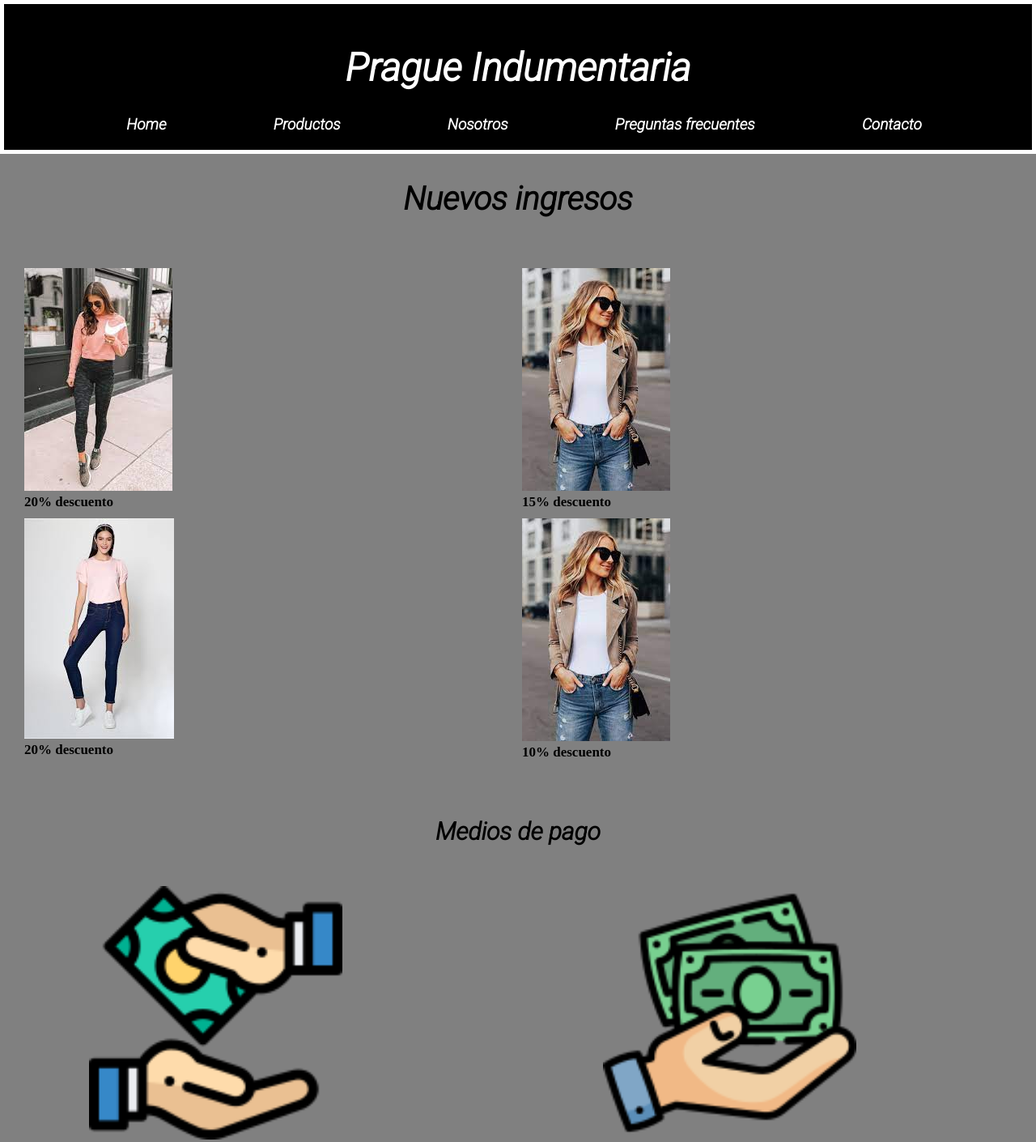
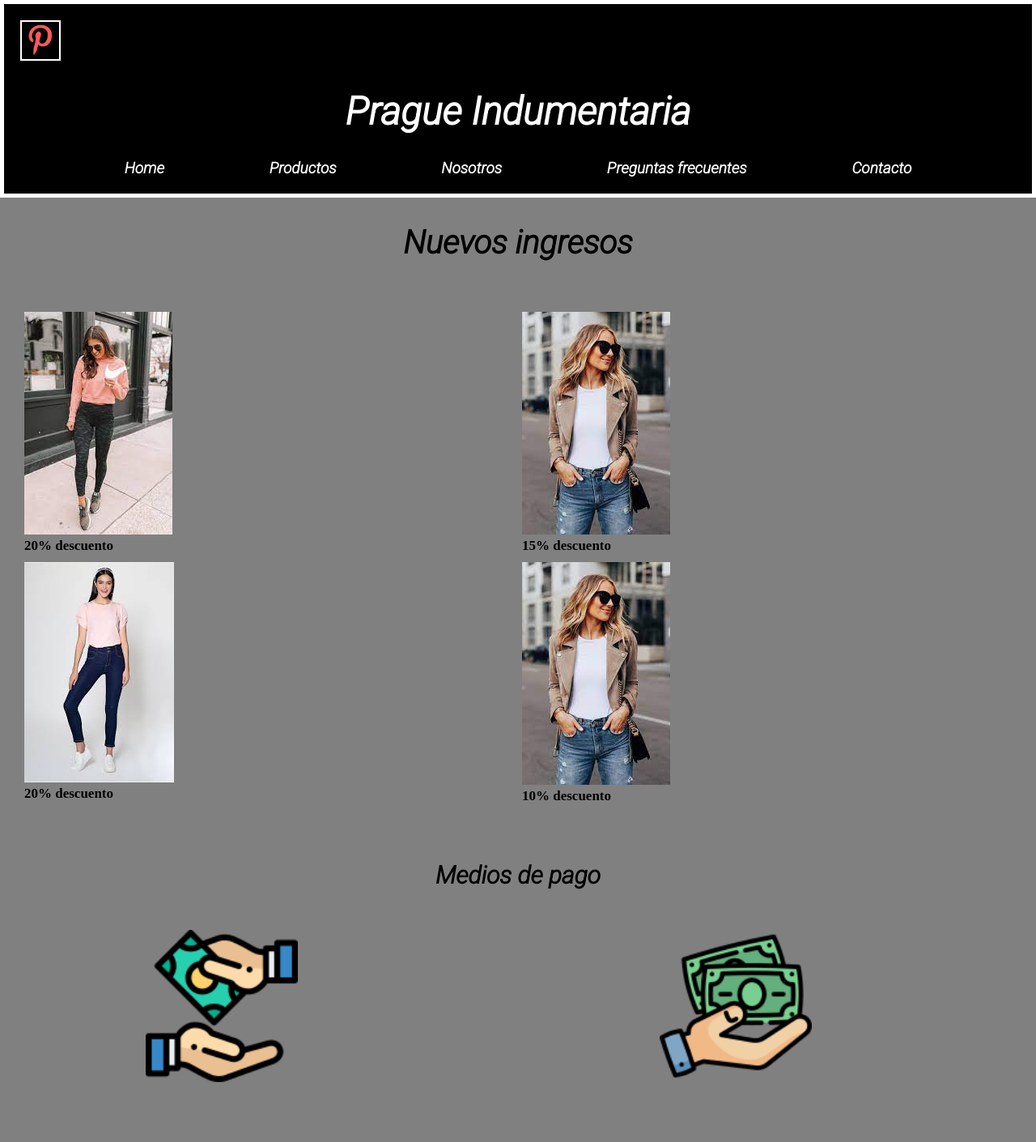
Before and after one commit to EmiQuitllet1996/pruebaGib, a plain HTML site: page index.html in a window 1280 px wide. Shown: the top 1410 px of the page at 81% size. Drawn offline with nearby package versions, Linux system fonts and the light colour scheme.

Commit message:
modificacion reciente

```diff
--- a/css/style.css
+++ b/css/style.css
@@ -25,6 +25,14 @@ font-weight: 500;
 font-family: 'Roboto', sans-serif;
 font-weight: bold;
 animation-iteration-count: initial;
+}
+
+.pdePraga{
+    text-align: center;
+    background-color: black;
+    border: 2px solid white;
+    height: 50px;
+    width: 50px;
 }
 
 h4{
@@ -82,14 +90,14 @@ font-weight: bold;
 
 .tarjeta{
     grid-area: pago1;
-    width: 50%;
-    margin-left: 100px;
+    width: 30%;
+    margin-left: 170px;
 }
 
 .efectivo{
    grid-area: pago2;
-   width: 50%;
-   margin-left: 100px;
+   width: 30%;
+   margin-left: 170px;
 }
 
 /* parrafo hecho con flex en pagina principal*/
@@ -102,10 +110,12 @@ section{
 
 .parrafo1{
     flex: 50%;
+    margin-right: 15px;
 }
 
 .parrafo2{
     flex: 50%;
+    margin-right: 5px;
 }
 
 /*Footer*/
@@ -136,6 +146,7 @@ nav ul{
     display: flex;
     justify-content: space-evenly;
     margin-left: 15px;
+    margin-right: 15px;
     gap: 1rem;
     background-color: black;
 }
@@ -187,36 +198,6 @@ font-size: 40px;
 font-family: 'Roboto', sans-serif;
 font-weight: 500;
 font-weight: bold;
-}
-
- /*
-.homePrincipal{
-    display: flex;
-    justify-content: center;
-    align-items: center;
-    flex-direction: column;
-}
-
-
-.ropa-oferta{
-    display: flex;
-    align-items: center;
-    justify-content: center;
-    gap: 15px;
-}
-
-.ropa{
-    width: 18rem;
-    display: flex;
-    justify-content: center;
-    align-items: center;
-    flex-direction: column;
-    gap: 10px;
-}
-
-.ropa img{
-    width: 100%;
-    height: 400px;
 }
 
 /*pagina principal*/
--- a/index.html
+++ b/index.html
@@ -16,6 +16,7 @@
 </head>
 <body>
     <header>
+        <img class="pdePraga" src="img/p 3.png" alt="logo de praga">
         <h1 class="animate__animated animate__fadeInLeft">Prague Indumentaria</h1>
         <nav>
             <ul>
@@ -44,7 +45,7 @@
        </header>
     <main>
         <h2 class="segundoTitulo">Nuevos ingresos</h2>
-        <section class="galeriaPrincipal">
+        <div class="galeriaPrincipal">
             <div class="ropa1">
             <img src="img/ropa1.jpg" alt="imagen de ropa">
             <h5>20% descuento</h5>
@@ -59,14 +60,14 @@
             </div>
             <div class="ropa4">
             <img src="img/ropa 2.jpg" alt="imagen de ropa">
-        <h5>10% descuento</h5>
+            <h5>10% descuento</h5></div>
         </div>
-        </section>
             <h3 class="medioPago">Medios de pago</h3>
             <div class="tarjetaEfectivo">
             <img class="tarjeta" src="img/tarjeta1.png" alt="foto de tarjeta">
             <img class="efectivo" src="img/2024335.png" alt="foto de efectivo">
             </div>
+
         <section>
         <h4> Tarjetas de credito</h4>
         <p class="parrafo1">Lorem ipsum dolor sit amet consectetur adipisicing elit. Atque voluptatum eligendi doloremque laboriosam incidunt dolor nisi assumenda hic voluptas cupiditate rem totam cumque suscipit eius distinctio nulla, enim porro harum.
```
Also changed, not shown: img/p 3.png (added), pages/productos.html (indentation only). Lines whose indentation alone changed are shown as unchanged.
